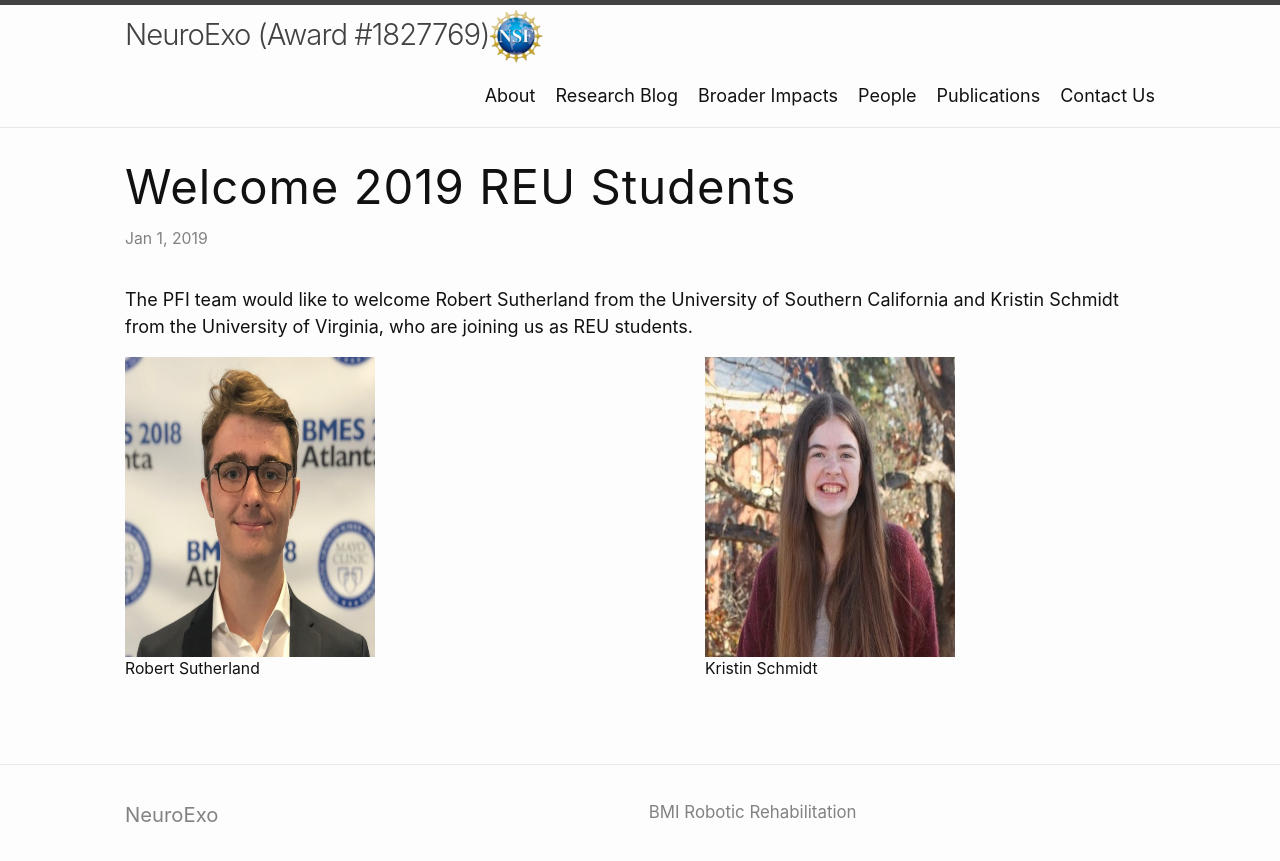
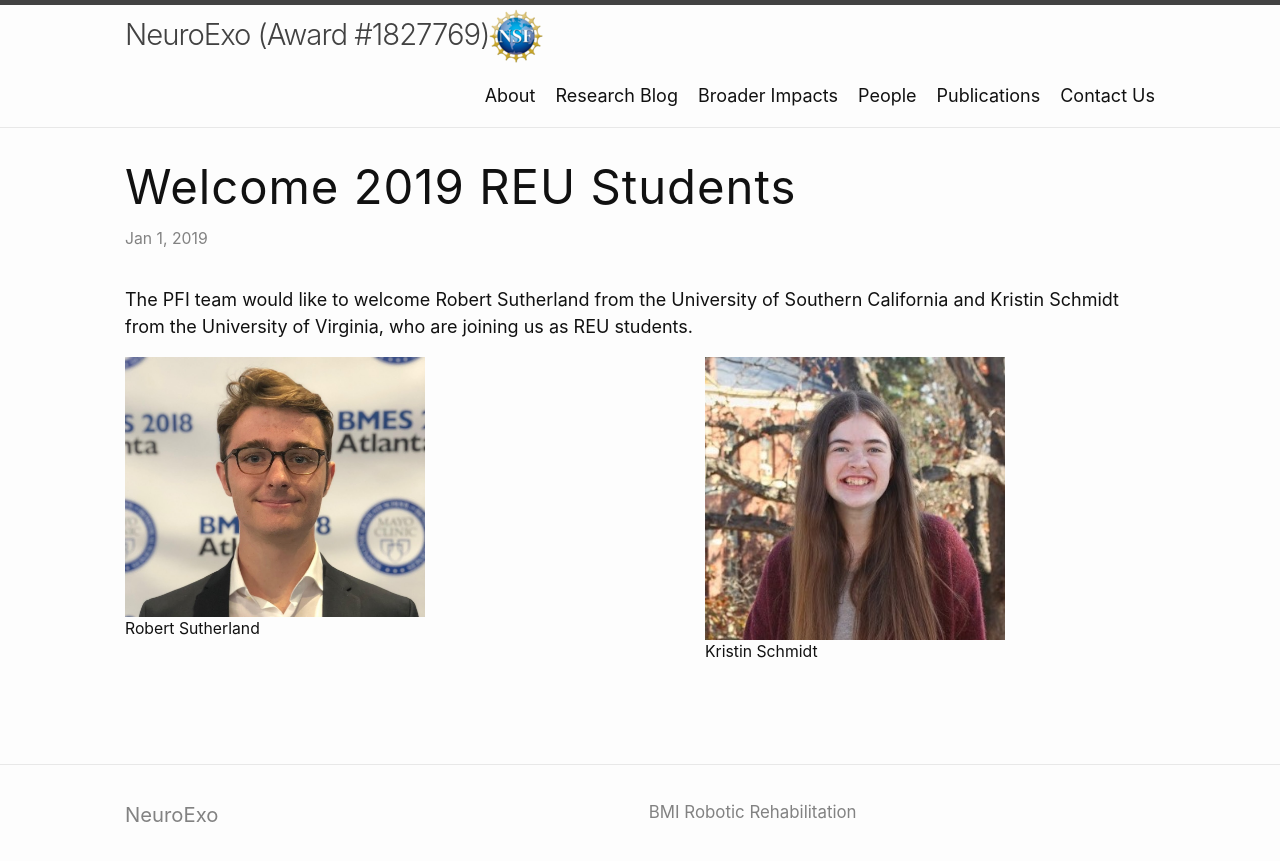
Before and after one commit to arcraik/neuroexo-website, a Jekyll site: the page built from _posts/2019-01-01-REU-Students.md, in a window 1280 px wide. Shown: the top 861 px of the page. Built offline with Jekyll 4.4.1, drawn with Linux system fonts in a browser that asks for light colours.

Commit message:
Update 2019-01-01-REU-Students.md

```diff
--- a/_posts/2019-01-01-REU-Students.md
+++ b/_posts/2019-01-01-REU-Students.md
@@ -4,11 +4,11 @@ title: Welcome 2019 REU Students
 ---
  The PFI team would like to welcome Robert Sutherland from the University of Southern California and Kristin Schmidt from the University of Virginia, who are joining us as REU students.<br>
  <figure class="post">
- <img src="/photos/RSutherland.jpg" width="250" height="300">
+ <img src="/photos/RSutherland.jpg" width="300">
  <figcaption>Robert Sutherland</figcaption>
  </figure>
 
  <figure class="rpost">
- <img src="/photos/KSchmidt.JPG" width="250" height="300">
+ <img src="/photos/KSchmidt.JPG" width="300">
  <figcaption>Kristin Schmidt</figcaption>
  </figure>
```
